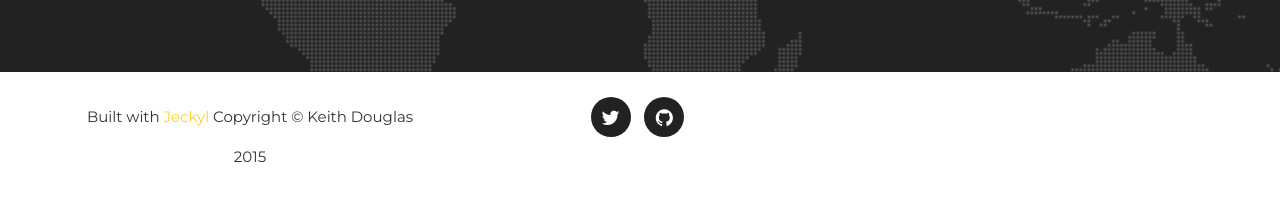
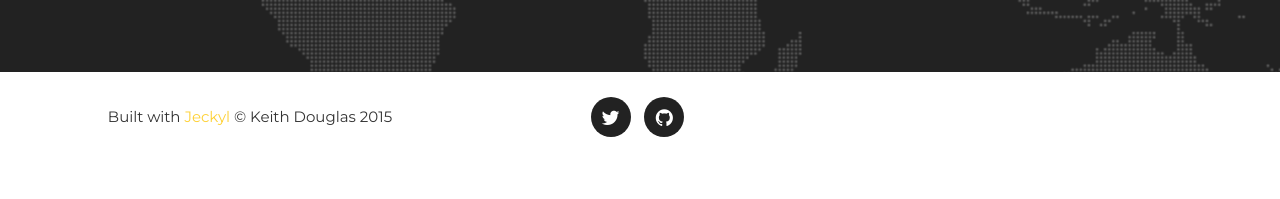
Before and after one commit to keithdhd/keithdhd-.github.io, a Jekyll site: the page built from index.html, in a window 1280 px wide and 900 px high, scrolled down 1926 px. Shown: the part 698-897 px from the top of the window. Built offline with Jekyll 4.4.1, drawn with Linux system fonts in a browser that asks for light colours; some web fonts are replaced; after the commit the page ends 2786 px from its top, so only the background shows below that.

Commit message:
remove Copyright string

```diff
--- a/_includes/footer.html
+++ b/_includes/footer.html
@@ -2,7 +2,7 @@
         <div class="container">
             <div class="row">
                 <div class="col-md-4">
-                    <span class="copyright">Built with <a href="https://jekyllrb.com/">Jeckyl</a> Copyright &copy; {{ site.title }} 2015</span>
+                    <span class="copyright">Built with <a href="https://jekyllrb.com/">Jeckyl</a> &copy; {{ site.title }} 2015</span>
                 </div>
                 <div class="col-md-4">
                     <ul class="list-inline social-buttons">
```
